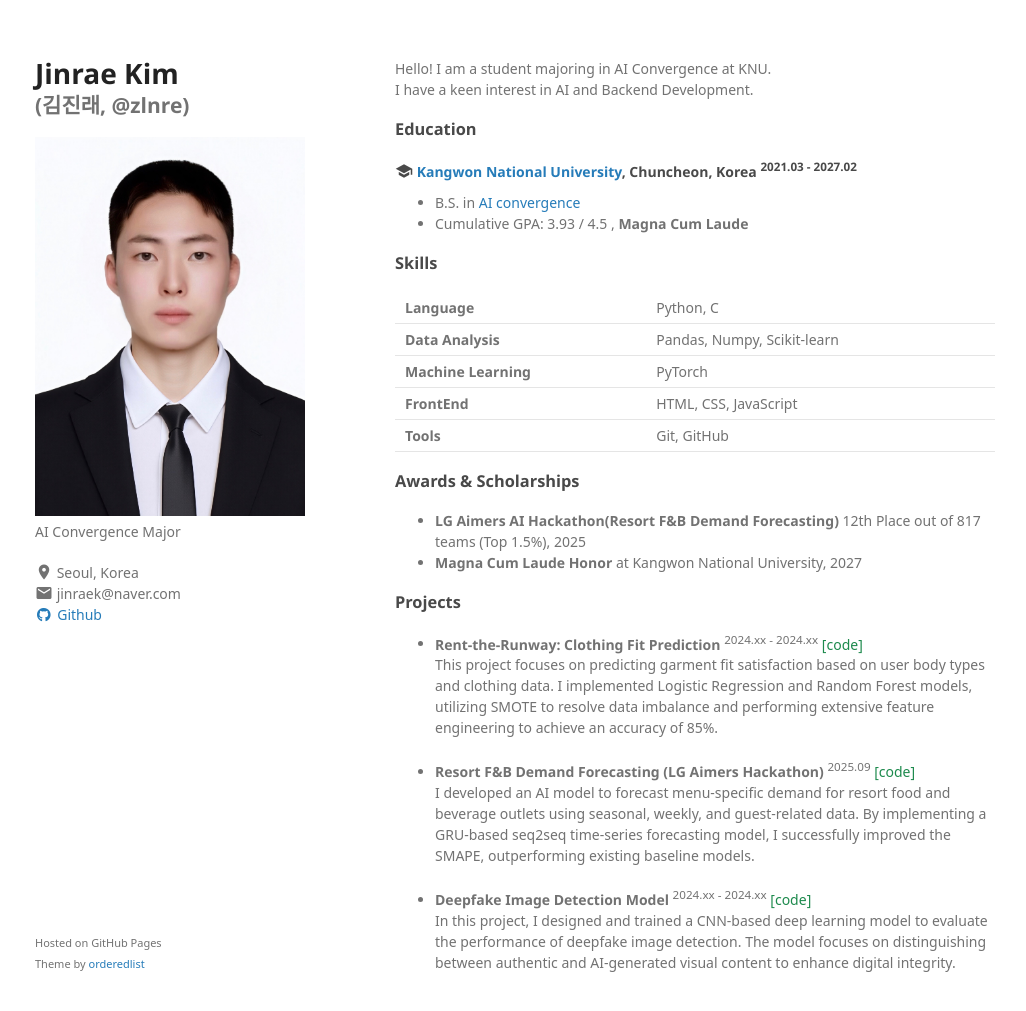
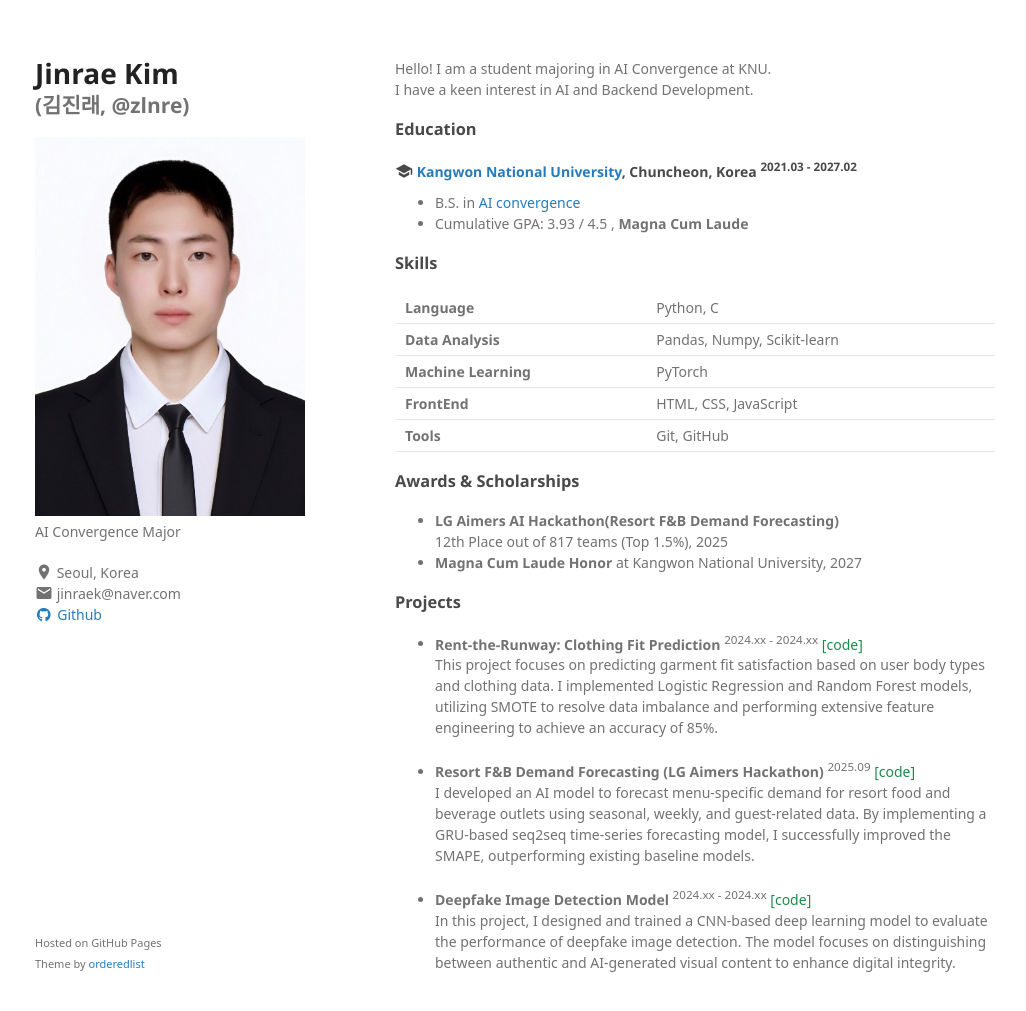
Before and after one commit to zlnre/zlnre.github.io, a Jekyll site: the page built from index.md, in a window 1280 px wide and 1043 px high. Shown: the top 1011 px of the window, without its empty margins (125-1151 px from the left). Built offline with Jekyll 4.4.1, drawn with Linux system fonts in a browser that asks for light colours; some web fonts are replaced; a style sheet for code colours, icons or effects is not loaded.

```diff
--- a/index.md
+++ b/index.md
@@ -36,8 +36,7 @@ I have a keen interest in AI and Backend Development.
 
 ### Awards & Scholarships
 
-- **LG Aimers AI Hackathon(Resort F&B Demand Forecasting)**
-12th Place out of 817 teams (Top 1.5%), 2025
+- **LG Aimers AI Hackathon(Resort F&B Demand Forecasting)** <br/>12th Place out of 817 teams (Top 1.5%), 2025
 - **Magna Cum Laude Honor** at Kangwon National University, 2027
 
 ### Projects
```
